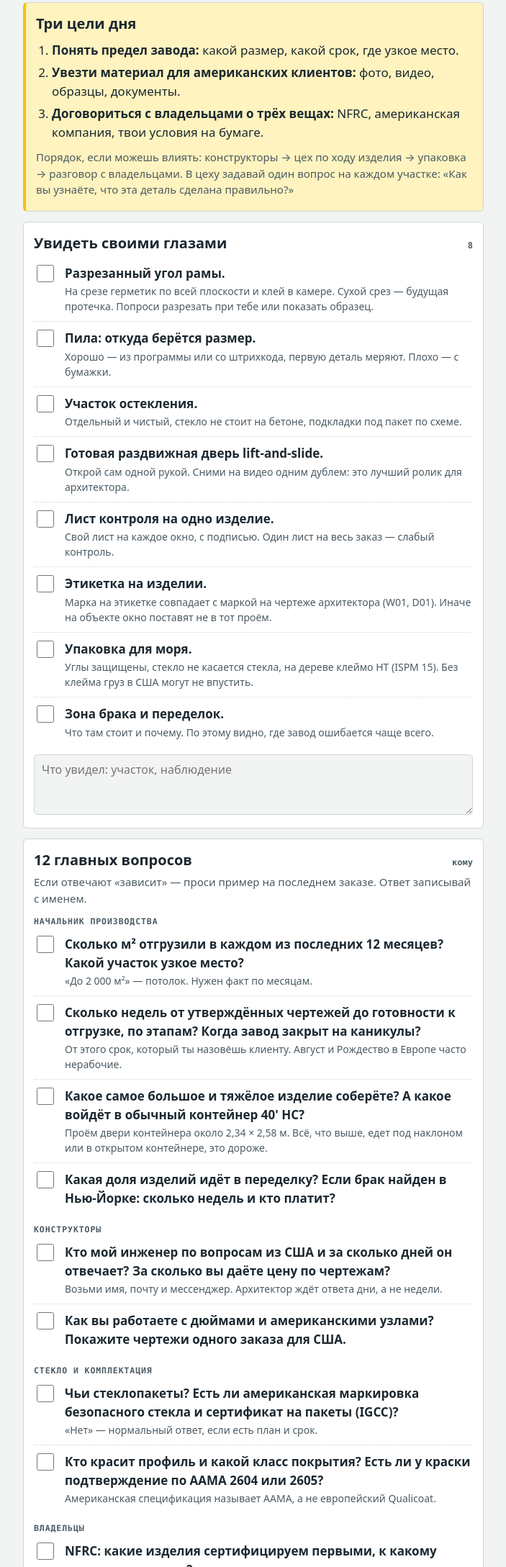
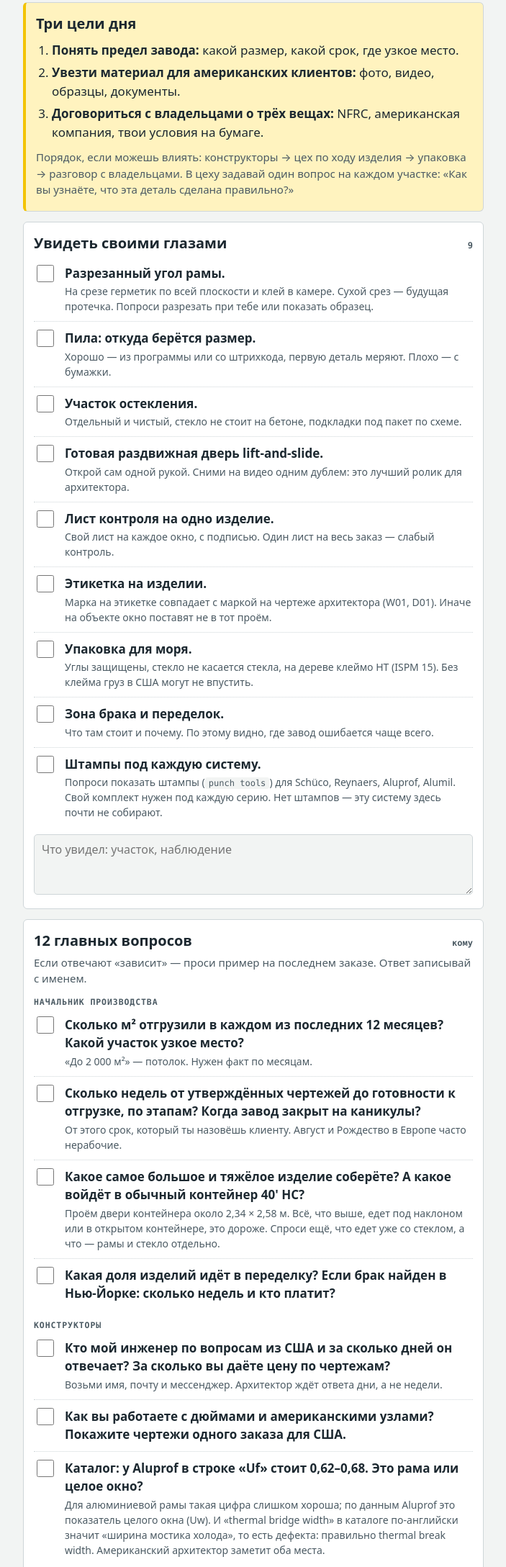
Before and after one commit to kanyeeebear/notes-e7k2m9, a plain HTML site: page factory.html in a window 1280 px wide. Shown: the part 201-2378 px from the top of the page at 72% size, without its empty margins (288-991 px from the left). Drawn offline with Linux system fonts and the light colour scheme.

Commit message:
factory sheet: catalogue and tooling questions

```diff
--- a/factory.html
+++ b/factory.html
@@ -71,7 +71,7 @@ ol li{display:list-item;border:0;padding:3px 0}
 </section>
 
 <section id="see">
-  <h2>Увидеть своими глазами <small>8</small></h2>
+  <h2>Увидеть своими глазами <small>9</small></h2>
   <ul>
     <li><input type="checkbox" id="s1"><label for="s1"><b>Разрезанный угол рамы.</b><span class="why">На срезе герметик по всей плоскости и клей в камере. Сухой срез — будущая протечка. Попроси разрезать при тебе или показать образец.</span></label></li>
     <li><input type="checkbox" id="s2"><label for="s2"><b>Пила: откуда берётся размер.</b><span class="why">Хорошо — из программы или со штрихкода, первую деталь меряют. Плохо — с бумажки.</span></label></li>
@@ -81,6 +81,7 @@ ol li{display:list-item;border:0;padding:3px 0}
     <li><input type="checkbox" id="s6"><label for="s6"><b>Этикетка на изделии.</b><span class="why">Марка на этикетке совпадает с маркой на чертеже архитектора (W01, D01). Иначе на объекте окно поставят не в тот проём.</span></label></li>
     <li><input type="checkbox" id="s7"><label for="s7"><b>Упаковка для моря.</b><span class="why">Углы защищены, стекло не касается стекла, на дереве клеймо HT (ISPM 15). Без клейма груз в США могут не впустить.</span></label></li>
     <li><input type="checkbox" id="s8"><label for="s8"><b>Зона брака и переделок.</b><span class="why">Что там стоит и почему. По этому видно, где завод ошибается чаще всего.</span></label></li>
+    <li><input type="checkbox" id="s9"><label for="s9"><b>Штампы под каждую систему.</b><span class="why">Попроси показать штампы (<span class="en">punch tools</span>) для Schüco, Reynaers, Aluprof, Alumil. Свой комплект нужен под каждую серию. Нет штампов — эту систему здесь почти не собирают.</span></label></li>
   </ul>
   <textarea id="n-see" placeholder="Что увидел: участок, наблюдение"></textarea>
 </section>
@@ -93,7 +94,7 @@ ol li{display:list-item;border:0;padding:3px 0}
   <ul>
     <li><input type="checkbox" id="q1"><label for="q1"><b>Сколько м² отгрузили в каждом из последних 12 месяцев? Какой участок узкое место?</b><span class="why">«До 2 000 м²» — потолок. Нужен факт по месяцам.</span></label></li>
     <li><input type="checkbox" id="q2"><label for="q2"><b>Сколько недель от утверждённых чертежей до готовности к отгрузке, по этапам? Когда завод закрыт на каникулы?</b><span class="why">От этого срок, который ты назовёшь клиенту. Август и Рождество в Европе часто нерабочие.</span></label></li>
-    <li><input type="checkbox" id="q3"><label for="q3"><b>Какое самое большое и тяжёлое изделие соберёте? А какое войдёт в обычный контейнер 40' HC?</b><span class="why">Проём двери контейнера около 2,34 × 2,58 м. Всё, что выше, едет под наклоном или в открытом контейнере, это дороже.</span></label></li>
+    <li><input type="checkbox" id="q3"><label for="q3"><b>Какое самое большое и тяжёлое изделие соберёте? А какое войдёт в обычный контейнер 40' HC?</b><span class="why">Проём двери контейнера около 2,34 × 2,58 м. Всё, что выше, едет под наклоном или в открытом контейнере, это дороже. Спроси ещё, что едет уже со стеклом, а что — рамы и стекло отдельно.</span></label></li>
     <li><input type="checkbox" id="q4"><label for="q4"><b>Какая доля изделий идёт в переделку? Если брак найден в Нью-Йорке: сколько недель и кто платит?</b></label></li>
   </ul>
 
@@ -101,12 +102,12 @@ ol li{display:list-item;border:0;padding:3px 0}
   <ul>
     <li><input type="checkbox" id="q5"><label for="q5"><b>Кто мой инженер по вопросам из США и за сколько дней он отвечает? За сколько вы даёте цену по чертежам?</b><span class="why">Возьми имя, почту и мессенджер. Архитектор ждёт ответа дни, а не недели.</span></label></li>
     <li><input type="checkbox" id="q6"><label for="q6"><b>Как вы работаете с дюймами и американскими узлами? Покажите чертежи одного заказа для США.</b></label></li>
+    <li><input type="checkbox" id="q13"><label for="q13"><b>Каталог: у Aluprof в строке «Uf» стоит 0,62–0,68. Это рама или целое окно?</b><span class="why">Для алюминиевой рамы такая цифра слишком хороша; по данным Aluprof это показатель целого окна (Uw). И «thermal bridge width» в каталоге по-английски значит «ширина мостика холода», то есть дефекта: правильно thermal break width. Американский архитектор заметит оба места.</span></label></li>
   </ul>
 
   <div class="who">Стекло и комплектация</div>
   <ul>
     <li><input type="checkbox" id="q7"><label for="q7"><b>Чьи стеклопакеты? Есть ли американская маркировка безопасного стекла и сертификат на пакеты (IGCC)?</b><span class="why">«Нет» — нормальный ответ, если есть план и срок.</span></label></li>
-    <li><input type="checkbox" id="q8"><label for="q8"><b>Кто красит профиль и какой класс покрытия? Есть ли у краски подтверждение по AAMA 2604 или 2605?</b><span class="why">Американская спецификация называет AAMA, а не европейский Qualicoat.</span></label></li>
   </ul>
 
   <div class="who">Владельцы</div>
@@ -120,12 +121,13 @@ ol li{display:list-item;border:0;padding:3px 0}
 </section>
 
 <section id="usa">
-  <h2>Отдельно для США <small>5</small></h2>
+  <h2>Отдельно для США <small>6</small></h2>
   <p class="sub">На европейском заводе об этом обычно не думают, пока не спросишь.</p>
   <ul>
     <li><input type="checkbox" id="u1"><label for="u1"><b>Электрика.</b> Моторы раздвижных дверей, жалюзи, электрозамки: есть ли версии на 120 В / 60 Гц с американским допуском UL или ETL?<span class="why">Европейский знак CE в США допуск не заменяет. Что требуется на объекте, решает инспектор и электрик.</span></label></li>
     <li><input type="checkbox" id="u2"><label for="u2"><b>Москитные сетки.</b> Какие есть для окон tilt-turn и для раздвижных дверей?<span class="why">Американский клиент ждёт сетку почти всегда и спросит на первой встрече.</span></label></li>
-    <li><input type="checkbox" id="u3"><label for="u3"><b>Ограничители открывания.</b> Можно ли поставить на tilt-turn фурнитуру «сначала откидывание» и ограничитель на 4,5 дюйма (114 мм)?<span class="why">В многоквартирных домах Нью-Йорка, где живут дети до 10 лет, нужны решётки или такие ограничители.</span></label></li>
+    <li><input type="checkbox" id="u3"><label for="u3"><b>Ограничители открывания.</b> Можно ли поставить на tilt-turn фурнитуру «сначала откидывание» и ограничитель на 4,5 дюйма (114 мм)?<span class="why">В многоквартирных домах Нью-Йорка, где живут дети до 10 лет, нужны решётки или ограничители. Засчитывают только ограничители, одобренные городом, с номером; фурнитура «сначала откидывание» их не заменяет.</span></label></li>
+    <li><input type="checkbox" id="u6"><label for="u6"><b>Покрытие.</b> Кто красит профиль и какой класс порошка? Есть ли подтверждение по AAMA 2604 или 2605?<span class="why">Обычный европейский порошок (Qualicoat class 1) примерно равен AAMA 2603. Американский архитектор чаще пишет 2604 или 2605: это другой порошок, другая цена и срок.</span></label></li>
     <li><input type="checkbox" id="u4"><label for="u4"><b>Двери.</b> Какие замки и цилиндры идут в комплекте, можно ли американские? Какой порог?<span class="why">Для доступной среды порог обычно не выше полдюйма (13 мм). Точное требование даёт архитектор.</span></label></li>
     <li><input type="checkbox" id="u5"><label for="u5"><b>Монтажный комплект.</b> Что завод кладёт в ящик: подрамники, крепёж, ленты, запасные ручки и уплотнители? Есть ли инструкция по монтажу на английском?</label></li>
   </ul>
```
